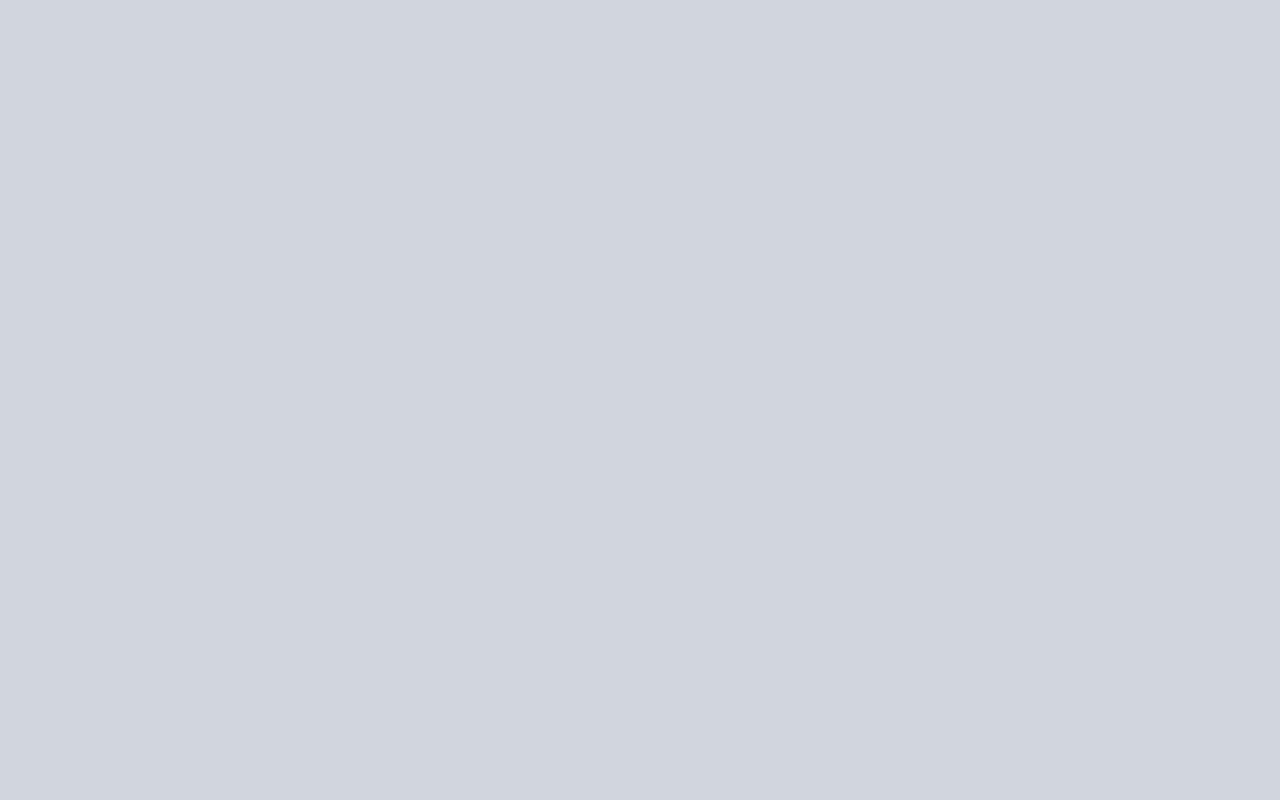
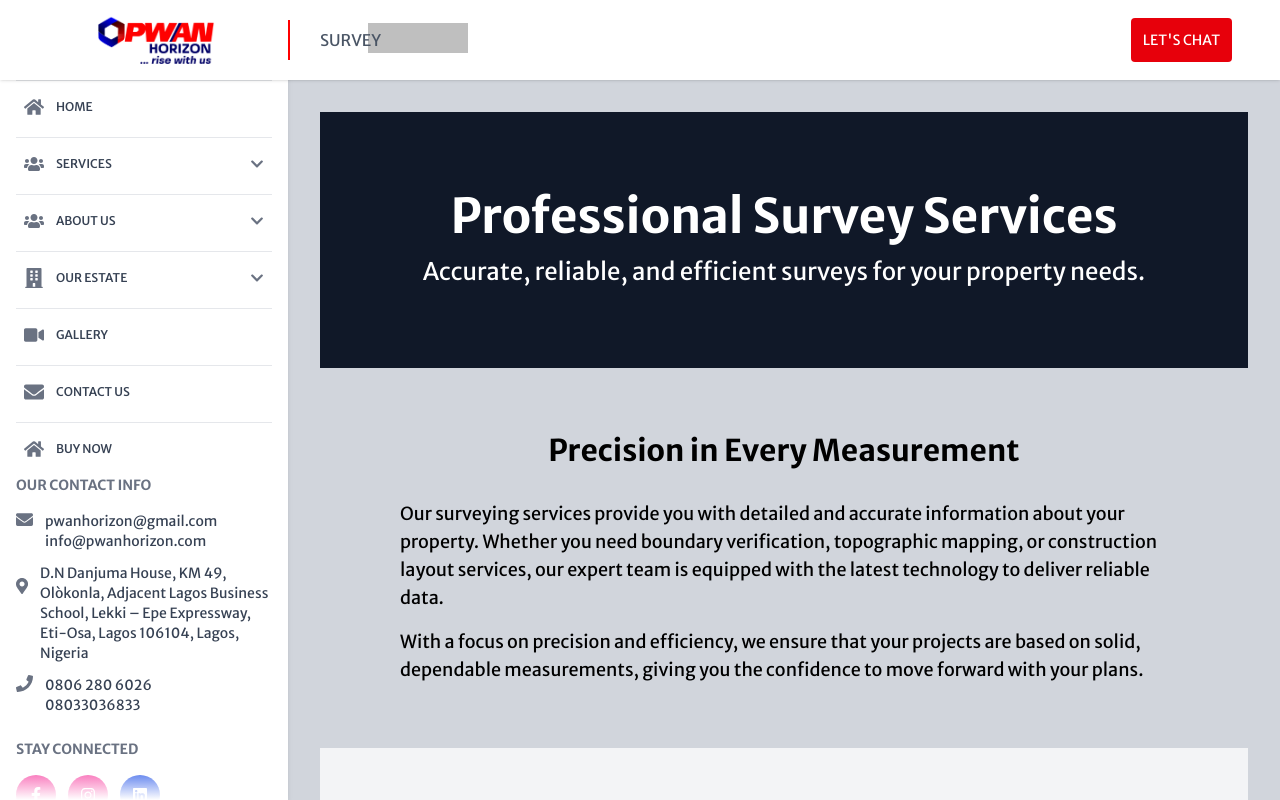
Before and after one commit to abdulraman-1/PWANHORIZON, a React (Vite) app: page /survey in a window 1280 px wide. Before the commit this address had no page. Shown: the top 800 px of the page. Built offline with nearby package versions, Linux system fonts and the light colour scheme.

Commit message:
fixed survey

```diff
--- a/src/App.jsx
+++ b/src/App.jsx
@@ -54,7 +54,7 @@ const App = () => {
           <Route path="/estatemanagement" element={<Management />} />
           <Route path="/development" element={<Development />} />
           <Route path="/consultation" element={<Consultation />} />
-          <Route path="/surveying" element={<Surveying />} />
+          <Route path="/survey" element={<Surveying />} />
           <Route path="/webinar" element={<Webinar />} />
         </Route>
       </Routes>
--- a/src/components/Sidebar.jsx
+++ b/src/components/Sidebar.jsx
@@ -44,7 +44,7 @@ const Sidebar = () => {
                 { label: "Real Estate Management", path: "/estatemanagement" },
                 { label: "Property Development", path: "/development" },
                 { label: "Real Estate Consultant", path: "/consultation" },
-                { label: "Land Surveying", path: "/surveying" },
+                { label: "Land Survey", path: "/survey" },
                 { label: "Seminars and Webinars", path: "/webinar" },
               ],
             },
--- a/src/pages/Services/Surveying.jsx
+++ b/src/pages/Services/Surveying.jsx
@@ -8,7 +8,7 @@ const Surveying = () => {
       <section className="bg-gray-900 text-white py-20">
         <div className="container mx-auto px-4 text-center">
           <h1 className="text-4xl md:text-5xl font-bold mb-4">
-            Professional Surveying Services
+            Professional Survey Services
           </h1>
           <p className="text-xl md:text-2xl">
             Accurate, reliable, and efficient surveys for your property needs.
```
